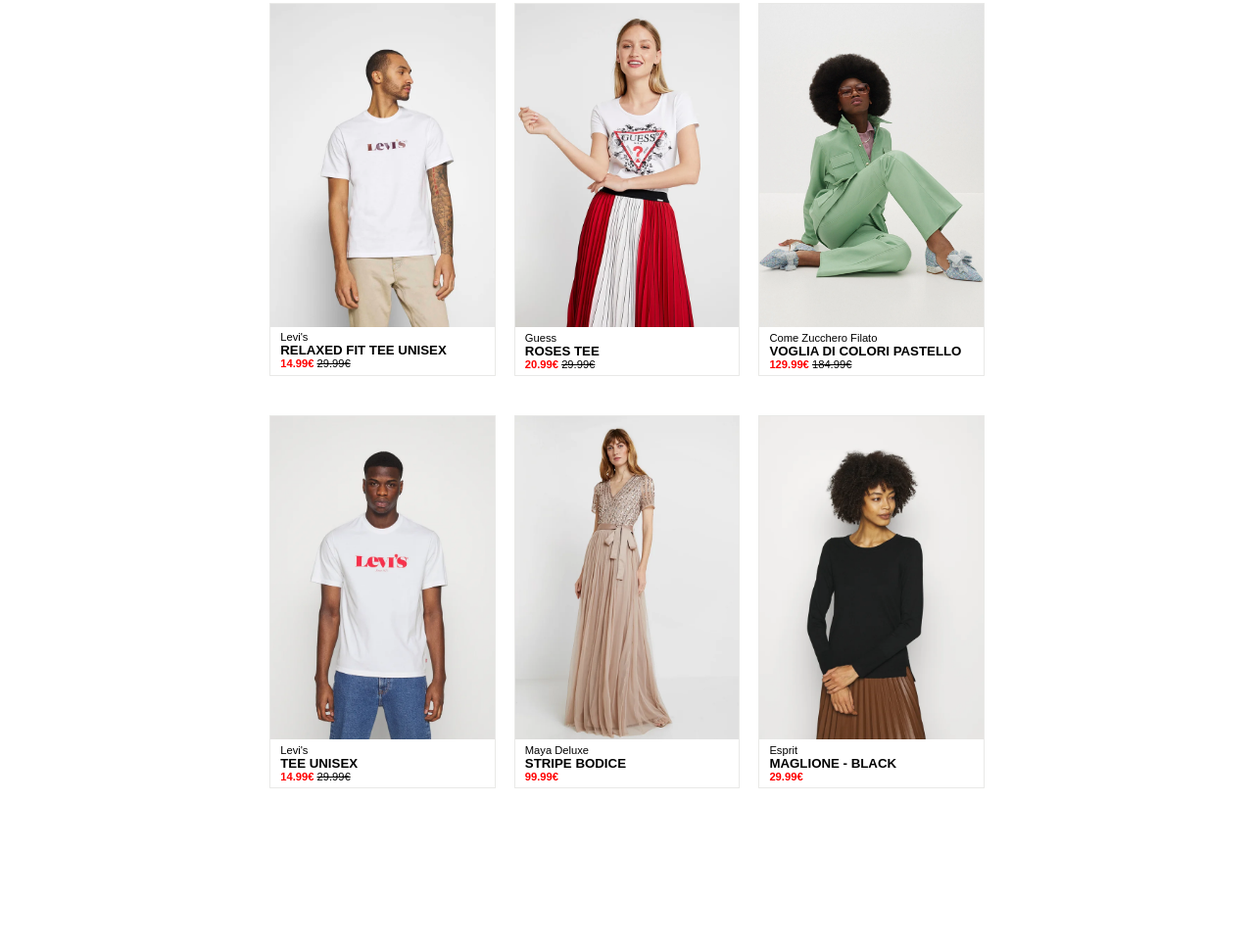
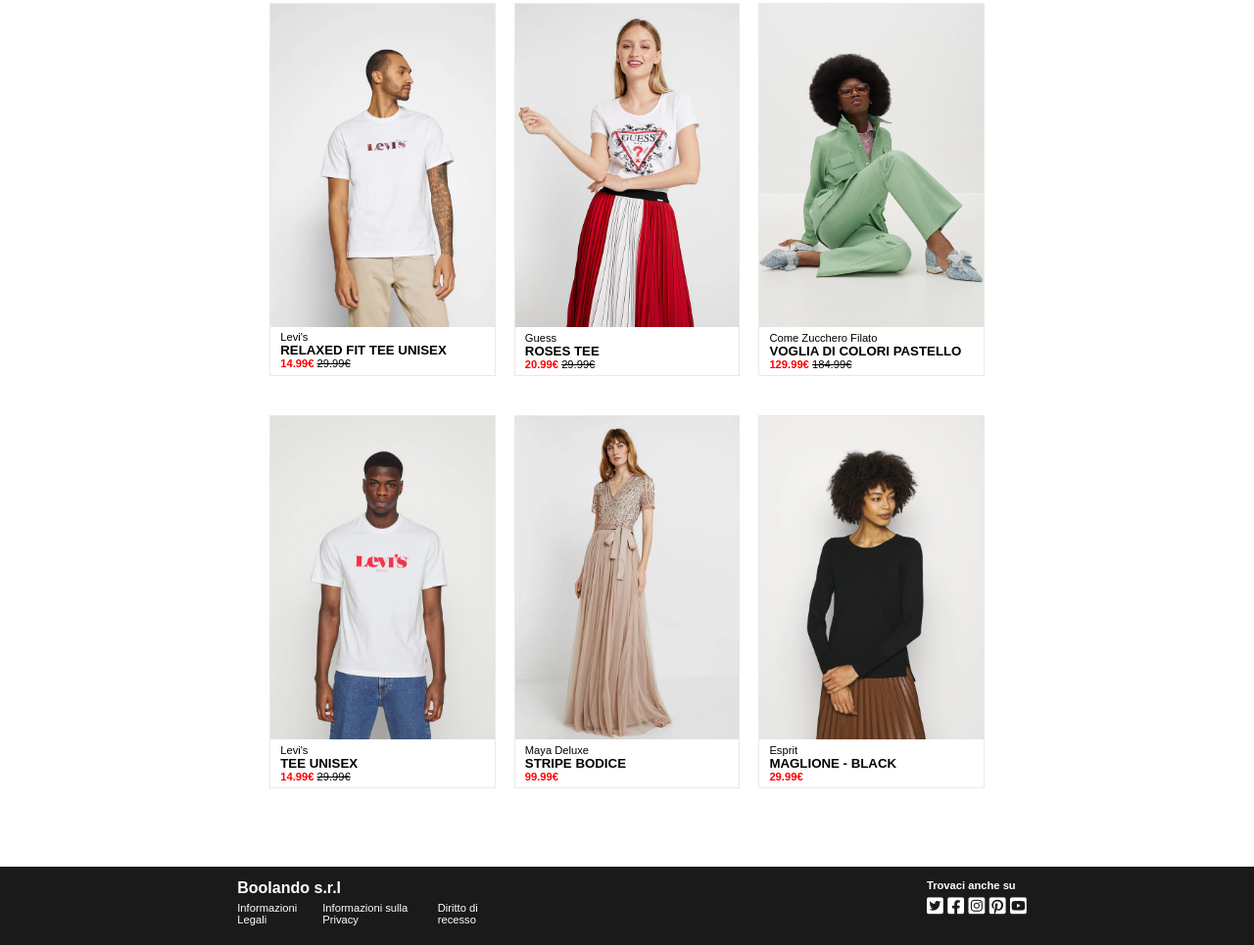
Before and after one commit to LorenzoGalimberti/html-css-boolando, a plain HTML site: page index.html in a window 1280 px wide. Shown: the part 237-1202 px from the top of the page at 98% size. Before the commit the page ends 1122 px from the top, so only its background shows below. Drawn offline with Linux system fonts and the light colour scheme.

Commit message:
footer completed ( finished for real)

```diff
--- a/css/style.css
+++ b/css/style.css
@@ -26,7 +26,15 @@
     width: 60%;
     margin: 10vh auto;
 }
+#footer{
+    background-color: rgb(26, 26, 26);
+    height: 10vh;
+    color: white;
 
+}
+#footer_logos{
+    position:relative
+}
 .category{
     color: white;
 }
@@ -39,3 +47,13 @@
 .card_image{
     width: 100%;
 }
+
+.footer_section{
+    height: 8vh;
+    width: 22%;
+}
+
+.footer_right{
+    position: absolute;
+    right: 0;
+}
--- a/css/utility.css
+++ b/css/utility.css
@@ -1,6 +1,16 @@
 /* flex */
 .flex{
     display: flex;
+}
+.f_column{
+    flex-direction: column;
+}
+.f_end{
+    display: flex;
+    justify-content: flex-end;
+}
+.f_align_center{
+    align-items: center;
 }
 .f_space_between{
     display: flex;
@@ -42,6 +52,18 @@
 .ml_10{
     margin-left: 10px;
 }
+.ml_40{
+    margin-left: 40px;
+}
+.ml_100{
+    margin-left: 100px;
+}
+.ml_auto{
+    margin-left: auto;
+}
+.mr_0{
+    margin-right: 0;
+}
 .mr_10{
     margin-right: 10px;
 }
@@ -71,7 +93,9 @@
 .small_text{
     font-size: 0.7em;
 }
-
+.big_text{
+    font-size: 1.2em;
+}
 .red_font{
     color: red;
 }
--- a/index.html
+++ b/index.html
@@ -6,7 +6,9 @@
     <meta name="viewport" content="width=device-width, initial-scale=1.0">
     <link rel="stylesheet" href="./css/style.css">
     <link rel="stylesheet" href="./css/utility.css">
-    <link rel="stylesheet" href="https://cdnjs.cloudflare.com/ajax/libs/font-awesome/6.4.0/css/all.min.css" integrity="sha512-iecdLmaskl7CVkqkXNQ/ZH/XLlvWZOJyj7Yy7tcenmpD1ypASozpmT/E0iPtmFIB46ZmdtAc9eNBvH0H/ZpiBw==" crossorigin="anonymous" referrerpolicy="no-referrer" />
+    <link rel="stylesheet" href="https://cdnjs.cloudflare.com/ajax/libs/font-awesome/6.4.0/css/all.min.css"
+        integrity="sha512-iecdLmaskl7CVkqkXNQ/ZH/XLlvWZOJyj7Yy7tcenmpD1ypASozpmT/E0iPtmFIB46ZmdtAc9eNBvH0H/ZpiBw=="
+        crossorigin="anonymous" referrerpolicy="no-referrer" />
     <title>Boolando</title>
 </head>
 
@@ -23,7 +25,7 @@
             </div>
             <div class="nav_item f_center_both">
                 <i class="far fa-user white_font mr_10"></i>
-                <i class="fa-regular fa-heart white_font mr_10" ></i>
+                <i class="fa-regular fa-heart white_font mr_10"></i>
                 <i class="fa-solid fa-bag-shopping white_font mr_10"></i>
 
 
@@ -100,7 +102,34 @@
             </div>
         </div>
     </main>
+    <footer>
+        <div id="footer" class="f_evenly f_align_center">
+            <div class="footer_section ml_10">
+                <h4 class="mt_5">Boolando s.r.l</h4>
+                <div class="infos f_space_between small_text mt_5">
+                    <span>Informazioni Legali</span>
+                    <span>Informazioni sulla Privacy</span>
+                    <span>Diritto di recesso</span>
 
+                </div>
+            </div>
+            <div id="footer_logos" class="footer_section ml_10 ">
+                <div class="footer_right">
+                    <h6 class="logos_title small_text mt_5 "><b>Trovaci anche su</b></h6>
+                <div class="brands mt_5 ">
+                    <i class="fa-brands fa-square-twitter big_text"></i>
+                    <i class="fa-brands fa-square-facebook big_text"></i>
+                    <i class="fa-brands fa-square-instagram big_text"></i>
+                    <i class="fa-brands fa-square-pinterest big_text"></i>
+                    <i class="fa-brands fa-square-youtube big_text"></i>
+                </div>
+                </div>
+
+
+            </div>
+
+        </div>
+    </footer>
 </body>
 
 </html>
```
